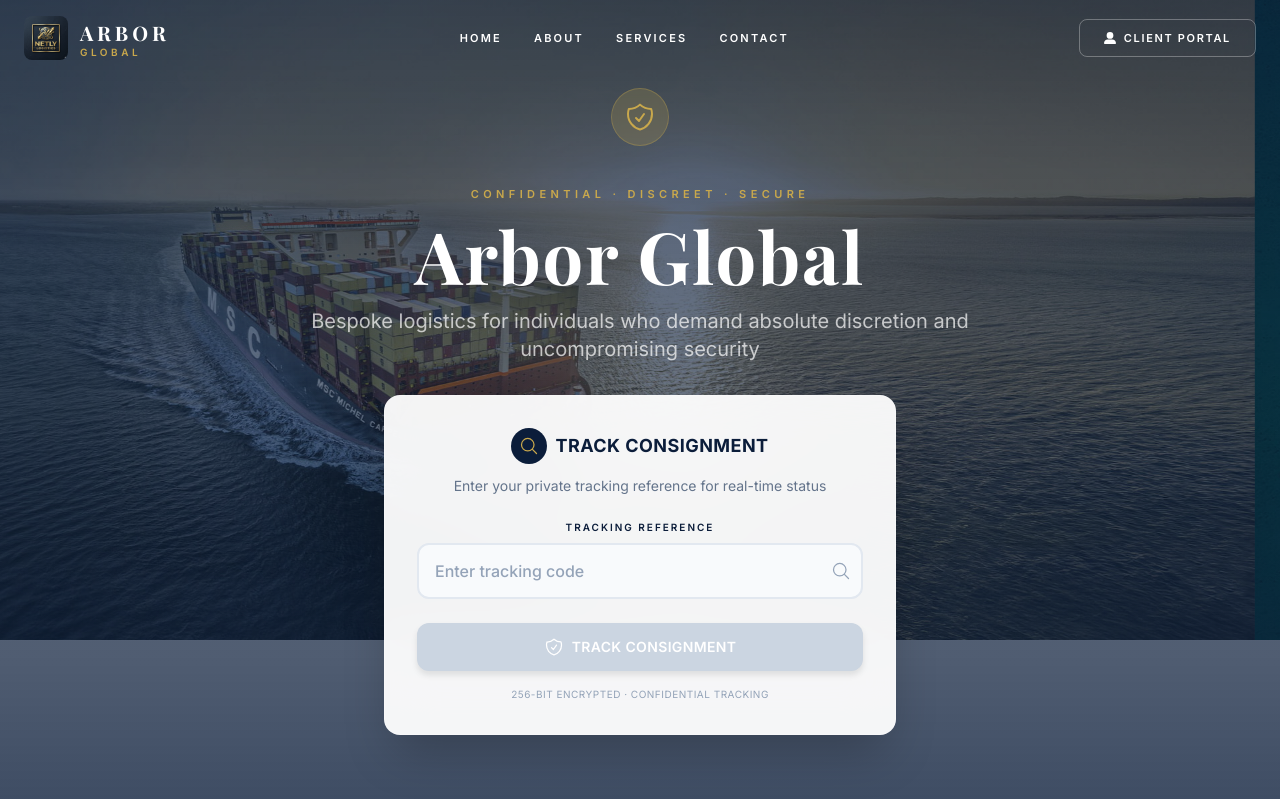
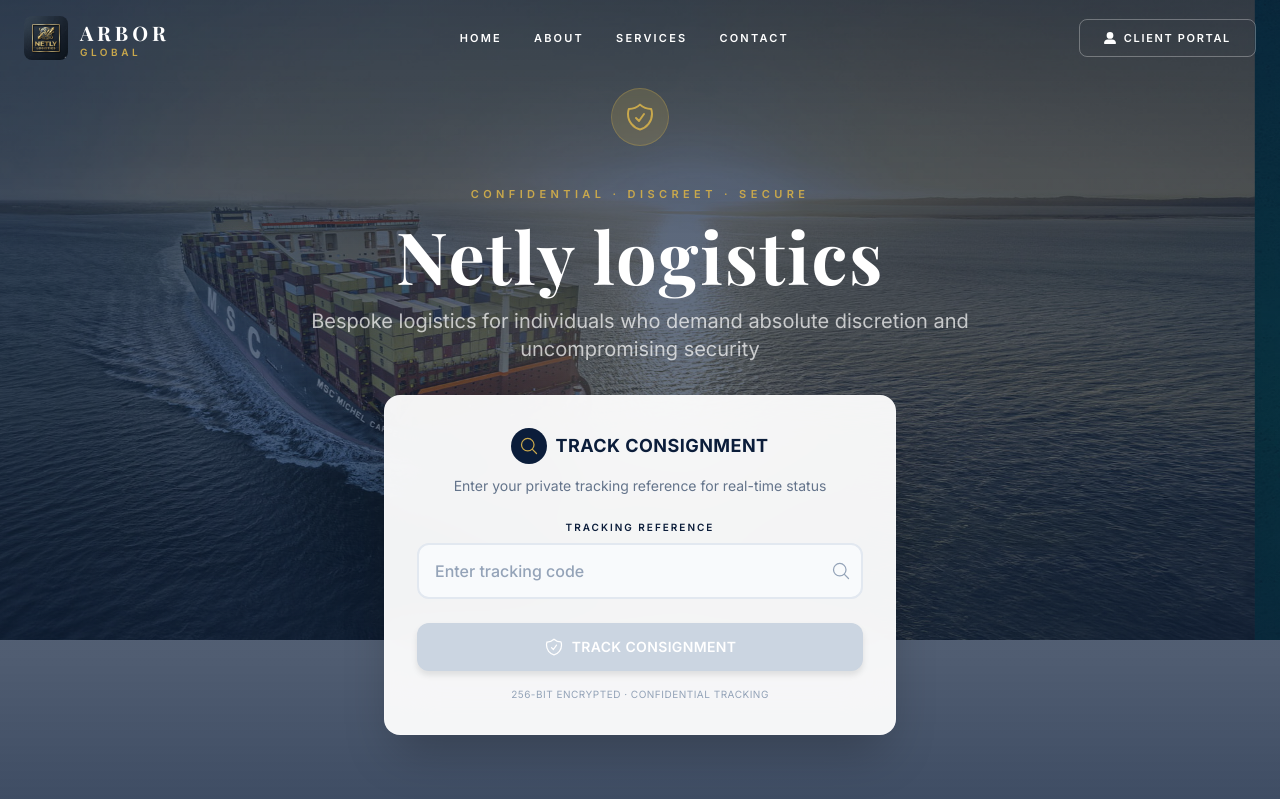
Before and after one commit to n-s-iroagba/netly, a Next.js app in the folder client/: page / in a window 1280 px wide. Shown: the top 799 px of the page. Built offline with nearby package versions, Linux system fonts and the light colour scheme; a web font is replaced by a local one.

Commit message:
rename project

```diff
--- a/client/app/auth/login/page.tsx
+++ b/client/app/auth/login/page.tsx
@@ -53,7 +53,7 @@ export default function LoginPage() {
           <div className="bg-[#0B1D3A] p-8 text-center border-b border-white/5">
             <Image
               src="/arbor-logo.png"
-              alt="Arbor Global"
+              alt="Netly logistics"
               width={56}
               height={56}
               className="mx-auto mb-4 rounded-lg"
--- a/client/app/auth/signup/page.tsx
+++ b/client/app/auth/signup/page.tsx
@@ -87,7 +87,7 @@ export default function SignupPage() {
           <div className="bg-[#0B1D3A] p-6 text-center border-b border-white/5">
             <Image
               src="/arbor-logo.png"
-              alt="Arbor Global"
+              alt="Netly logistics"
               width={48}
               height={48}
               className="mx-auto mb-3 rounded-lg"
--- a/client/app/layout.tsx
+++ b/client/app/layout.tsx
@@ -13,7 +13,7 @@ const playfair = Playfair_Display({
 });
 
 export const metadata: Metadata = {
-  title: "Arbor Global | Confidential Logistics",
+  title: "Netly logistics | Confidential Logistics",
   description:
     "Discreet, secure, and bespoke shipping solutions for high-net-worth individuals, celebrities, and distinguished clients worldwide.",
   keywords: "confidential shipping, luxury logistics, private courier, HNWI, secure transport",
--- a/client/src/components/AdminOffcanvas.tsx
+++ b/client/src/components/AdminOffcanvas.tsx
@@ -86,7 +86,7 @@ export default function AdminOffcanvas({ children }: AdminOffcanvasProps) {
           <div className="mb-4 p-3 lg:p-4 border-b border-slate-700">
             <UserCircleIcon className="h-8 w-8 lg:h-10 lg:w-10 text-slate-100 mx-auto" />
             <h2 className="mt-2 text-center text-base lg:text-lg font-semibold text-slate-100">
-              Arbor Global
+              Netly logistics
             </h2>
             <p className="text-center text-[10px] font-semibold tracking-[0.3em] uppercase text-[#C9A84C]">Operations</p>
           </div>
--- a/client/src/components/Footer.tsx
+++ b/client/src/components/Footer.tsx
@@ -12,7 +12,7 @@ const Footer = () => {
             <div className="flex items-center gap-3 justify-center md:justify-start mb-4">
               <Image
                 src="/arbor-logo.png"
-                alt="Arbor Global"
+                alt="Netly logistics"
                 width={36}
                 height={36}
                 className="rounded-lg"
@@ -53,7 +53,7 @@ const Footer = () => {
               </li>
               <li>
                 <Link href="/about" className="text-sm text-white/70 hover:text-[#C9A84C] transition-colors">
-                  About Arbor Global
+                  About Netly logistics
                 </Link>
               </li>
               <li>
@@ -82,7 +82,7 @@ const Footer = () => {
 
         {/* Copyright */}
         <div className="text-center text-xs text-white/40 tracking-wider">
-          &copy; {new Date().getFullYear()} Arbor Global. All rights reserved.
+          &copy; {new Date().getFullYear()} Netly logistics. All rights reserved.
           <span className="mx-2">&middot;</span>
           Confidential & Proprietary
         </div>
--- a/client/src/components/Header.tsx
+++ b/client/src/components/Header.tsx
@@ -73,7 +73,7 @@ const Header: React.FC = () => {
             <div key={index} className="w-full h-full">
               <Image
                 src={image}
-                alt={`Arbor Global confidential logistics ${index + 1}`}
+                alt={`Netly logistics confidential logistics ${index + 1}`}
                 className="w-full h-screen lg:h-[80vh] object-cover"
                 priority={index === 0}
                 placeholder="blur"
@@ -106,7 +106,7 @@ const Header: React.FC = () => {
               className="text-4xl sm:text-5xl lg:text-7xl font-bold tracking-wide mb-2"
               style={{ fontFamily: "var(--font-playfair), serif" }}
             >
-              Arbor Global
+              Netly logistics
             </h1>
 
             <p className="text-lg sm:text-xl text-white/70 mt-6 max-w-2xl mx-auto leading-relaxed">
--- a/client/src/components/Navbar.tsx
+++ b/client/src/components/Navbar.tsx
@@ -45,7 +45,7 @@ const Navbar: React.FC = () => {
         <Link href="/" className="flex items-center gap-3 group">
           <Image
             src="/arbor-logo.png"
-            alt="Arbor Global"
+            alt="Netly logistics"
             width={44}
             height={44}
             className="rounded-lg"
--- a/client/src/data/constants.ts
+++ b/client/src/data/constants.ts
@@ -1,4 +1,4 @@
-export const brandName = "Arbor Global";
+export const brandName = "Netly logistics";
 export const telephoneNumber = "";
 export const companyEmail = "concierge@arborglobal.com";
 export const companyAddress = "Chemin Rieu 12, 1208 Geneva, Switzerland";
--- a/client/src/data/testimonial.ts
+++ b/client/src/data/testimonial.ts
@@ -2,51 +2,51 @@ export const testimonials = [
   {
     name: "A.J., Private Collector",
     testimonial:
-      "Arbor Global handled the transport of my entire collection across three continents with absolute discretion. Not a single item was compromised.",
+      "Netly logistics handled the transport of my entire collection across three continents with absolute discretion. Not a single item was compromised.",
   },
   {
     name: "S.W., Family Office",
     testimonial:
-      "The level of confidentiality and care Arbor Global provides is unlike anything we've experienced. They understand the needs of our principals.",
+      "The level of confidentiality and care Netly logistics provides is unlike anything we've experienced. They understand the needs of our principals.",
   },
   {
     name: "J.M., Art Advisor",
     testimonial:
-      "Arbor Global's white-glove service for high-value art shipments is unmatched. Their secure chain of custody gives us complete peace of mind.",
+      "Netly logistics's white-glove service for high-value art shipments is unmatched. Their secure chain of custody gives us complete peace of mind.",
   },
   {
     name: "E.D., Estate Manager",
     testimonial:
-      "When discretion is non-negotiable, Arbor Global delivers. They've managed sensitive relocations for our family with impeccable professionalism.",
+      "When discretion is non-negotiable, Netly logistics delivers. They've managed sensitive relocations for our family with impeccable professionalism.",
   },
   {
     name: "O.T., Investment Group",
     testimonial:
-      "Expanding our operations globally required a logistics partner we could trust implicitly. Arbor Global exceeded every expectation.",
+      "Expanding our operations globally required a logistics partner we could trust implicitly. Netly logistics exceeded every expectation.",
   },
   {
     name: "M.S., Private Client",
     testimonial:
-      "Arbor Global's encrypted tracking and NDA-protected operations gave me confidence to ship irreplaceable personal items internationally.",
+      "Netly logistics's encrypted tracking and NDA-protected operations gave me confidence to ship irreplaceable personal items internationally.",
   },
   {
     name: "D.B., Wealth Advisor",
     testimonial:
-      "I recommend Arbor Global to all my ultra-high-net-worth clients. Their security protocols and discretion are best-in-class.",
+      "I recommend Netly logistics to all my ultra-high-net-worth clients. Their security protocols and discretion are best-in-class.",
   },
   {
     name: "J.A., Diplomatic Services",
     testimonial:
-      "Arbor Global understands the complexities of diplomatic logistics. Their team handles sensitive consignments with the utmost care and confidentiality.",
+      "Netly logistics understands the complexities of diplomatic logistics. Their team handles sensitive consignments with the utmost care and confidentiality.",
   },
   {
     name: "D.W., Celebrity Management",
     testimonial:
-      "In our industry, privacy is everything. Arbor Global ensures our clients' shipments are handled without any public exposure.",
+      "In our industry, privacy is everything. Netly logistics ensures our clients' shipments are handled without any public exposure.",
   },
   {
     name: "M.W., Corporate Affairs",
     testimonial:
-      "Arbor Global's concierge approach to logistics has transformed how we handle confidential corporate relocations across borders.",
+      "Netly logistics's concierge approach to logistics has transformed how we handle confidential corporate relocations across borders.",
   },
 ];
```
Also changed, not shown: 4 other files (tests, documents, lock files or other folders).
